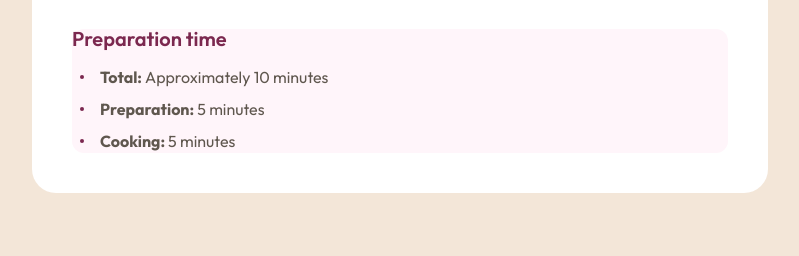
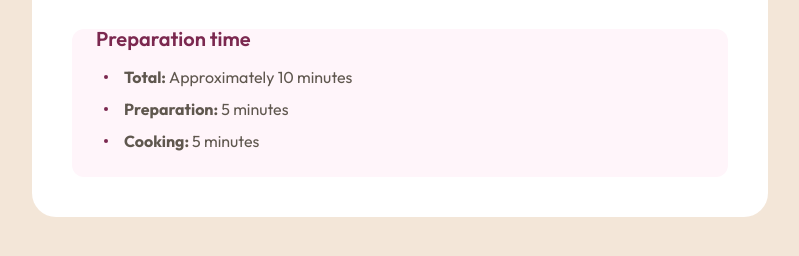
Before and after one commit to IAMSSROBINSON/fe-mentor-sites, a plain HTML site: page 04-recipe-page/index.html in a window 1280 px wide. Shown: the part 618-874 px from the top of the page, without its empty margins (240-1039 px from the left). Drawn offline with Linux system fonts and the light colour scheme.

Commit message:
Start styles for prep section

```diff
--- a/04-recipe-page/assets/css/index.css
+++ b/04-recipe-page/assets/css/index.css
@@ -175,7 +175,8 @@ body {
 .prep-container {
   background-color: var(--rose-50);
   border-radius: var(--border-radius-12);
-  padding: var(--padding-28) var(--padding-24) var(--padding-24) var(--padding-24);
+  padding: var(--padding-24);
+  padding-top: var(--padding-28);
 }
 
 .prep-title {
```
